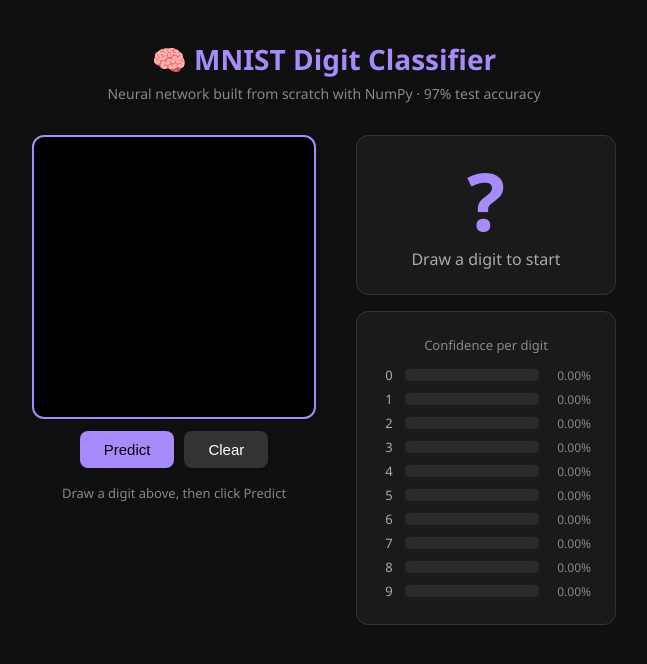
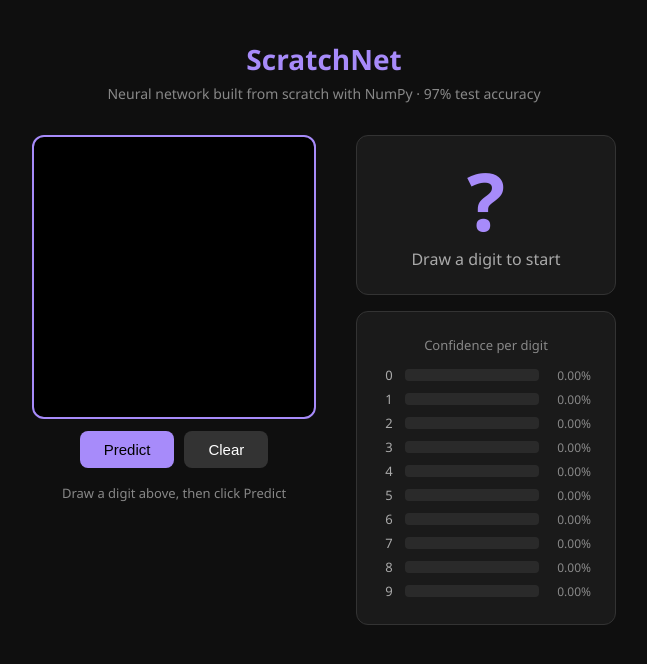
Before and after one commit to khizarbinmaalik/neural_net_from_scratch, a plain HTML site: page static/index.html in a window 1280 px wide. Shown: the whole page, without its empty margins (316-963 px from the left). Drawn offline with Linux system fonts and the light colour scheme.

Commit message:
Update title in index.html to reflect project name as ScratchNet

```diff
--- a/static/index.html
+++ b/static/index.html
@@ -125,7 +125,7 @@
 </head>
 <body>
 
-<h1>🧠 MNIST Digit Classifier</h1>
+<h1>ScratchNet</h1>
 <p class="sub">Neural network built from scratch with NumPy · 97% test accuracy</p>
 
 <div class="container">
```
